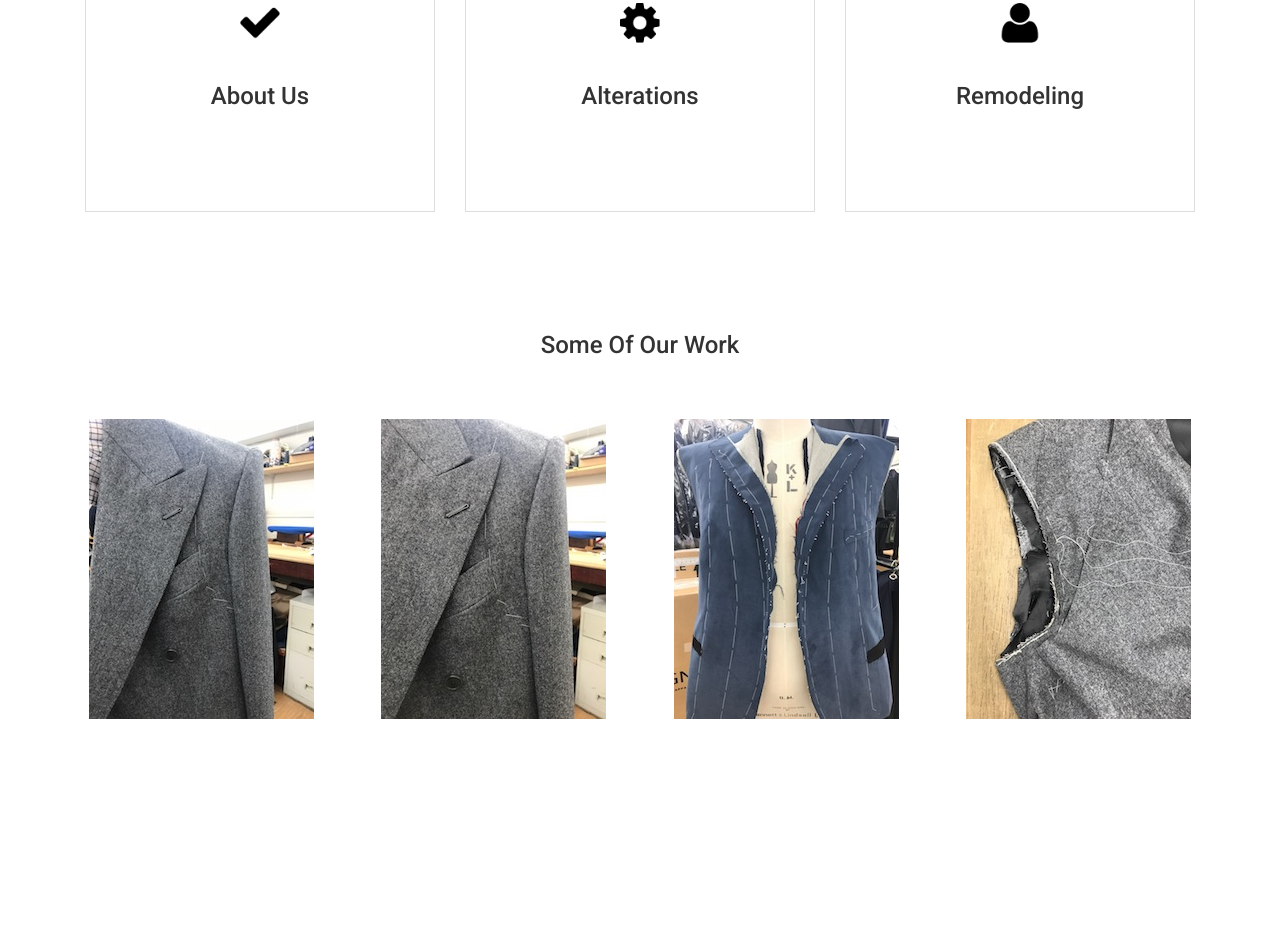
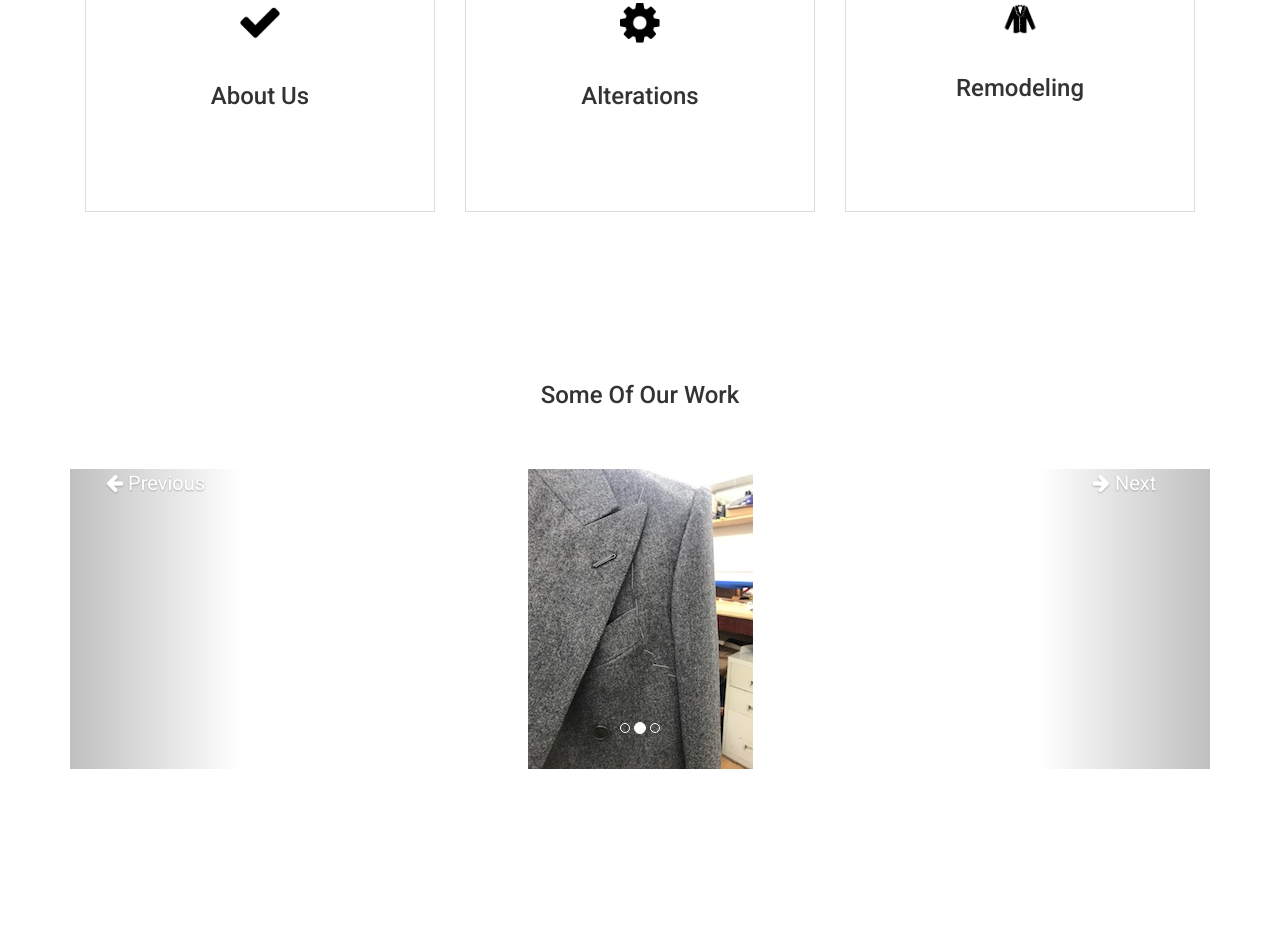
Before and after one commit to hcz1/savva-tailors-remake, a plain HTML site: page index.html in a window 1280 px wide. Shown: the part 1357-2303 px from the top of the page. Drawn offline with nearby package versions, Linux system fonts and the light colour scheme.

Commit message:
gallery test

```diff
--- a/css/cardio.css
+++ b/css/cardio.css
@@ -688,6 +688,21 @@ footer .trial-button {
 	overflow: hidden !important;
 	margin: 40px 0;
 }
+.carousel .item img{
+    margin: 0 auto; /* Align slide image horizontally center */
+}
+.gallery{
+
+	margin-top: 20px;
+	float: none;
+    margin: 0 auto;
+    padding-bottom: 20px;
+}
+.control{
+	float: none;
+    margin: 0 auto;
+}
+
 
 footer .open-blink {
 	content: ' ';
--- a/index.html
+++ b/index.html
@@ -33,6 +33,7 @@
 	<link rel="stylesheet" type="text/css" href="fonts/eleganticons/et-icons.css">
 	<!-- Main style -->
 	<link rel="stylesheet" type="text/css" href="css/cardio.css">
+
 </head>
 
 <body>
@@ -110,33 +111,55 @@
 					<div class="service">
 						<div class="icon-holder">
 
-							<img src="img/icons/user-icon.png" alt="" class="icon">
+							<img src="img/icons/suit_icon.png" alt="" class="icon">
 						</div>
 						<h4 class="heading">Remodeling</h4>
 						<p class="description">Our suits are made to measure, with a choice of high quality fabrics.</p>
 					</div>
 				</div>
 			</div>
-			<h4 class="title text-center" style="padding-bottom: 50px;">Some Of Our Work</h4>
-			<div class="row">
-				<div class="col-md-3">
-					<img class="img-responsive test" src="img/work/1.jpeg">
-				</div>
-				<div class="col-md-3">
-					<img class="img-responsive test" src="img/work/2.jpeg">
-				</div>
-				<div class="col-md-3">
-					<img class="img-responsive test" src="img/work/3.jpeg">
-				</div>
-				<div class="col-md-3">
-					<img class="img-responsive test" src="img/work/5.jpeg">
-				</div>
-			</div>
-		</div>
-		<div class="cut cut-bottom"></div>
+
 	</section>
+	<h4 class="title text-center" style="padding-bottom: 50px;">Some Of Our Work</h4>
+	<section class="row gallery container">
+	<div id="myCarousel" class="carousel slide" data-ride="carousel">
+  <!-- Indicators -->
+  <ol class="carousel-indicators">
+    <li data-target="#myCarousel" data-slide-to="0" class="active"></li>
+    <li data-target="#myCarousel" data-slide-to="1"></li>
+    <li data-target="#myCarousel" data-slide-to="2"></li>
+  </ol>
 
+  <!-- Wrapper for slides -->
+  <div class="carousel-inner">
+    <div class="item active">
+      <img src="img/work/1.jpeg" alt="Los Angeles">
+    </div>
 
+    <div class="item">
+      <img src="img/work/2.jpeg" alt="Chicago">
+    </div>
+
+    <div class="item">
+      <img src="img/work/3.jpeg" alt="New York">
+    </div>
+  </div>
+
+  <!-- Left and right controls -->
+  <a class="left carousel-control" href="#myCarousel" data-slide="prev">
+    <div class="control">
+	    <span class="fa fa-arrow-left "></span>
+	    <span class="">Previous</span>
+	</div>
+  </a>
+  <a class="right carousel-control" href="#myCarousel" data-slide="next">
+    <div class="control">
+	    <span class="fa fa-arrow-right "></span>
+	    <span class="">Next</span>
+    </div>
+  </a>
+</div>
+</section>
 
 
 	<section id="pricing" class="section">
@@ -237,6 +260,7 @@
 			<div class="row bottom-footer text-center-mobile">
 				<div class="col-sm-8">
 					<h4 class="white">&copy; 2017 All Rights Reserved. Savva Tailors </h4>
+					<a href="https://creativecommons.org/licenses/by/3.0/">CC License </a>
 				</div>
 			</div>
 		</div>
@@ -247,6 +271,10 @@
 		</ul>
 		<a href="#" class="close-link"><i class="arrow_up"></i></a>
 	</div>
+
+
+
+
 	<!-- Scripts -->
 	<script src="js/jquery-1.11.1.min.js"></script>
 	<script src="js/owl.carousel.min.js"></script>
@@ -278,6 +306,7 @@
 
 				});
     </script>
+
 </body>
 
 
```
Also changed, not shown: img/icons/ST_LOGO.png (added), img/icons/sharp_ST_LOGO.png (added), img/icons/suit_icon.png (added), 1 other file.
